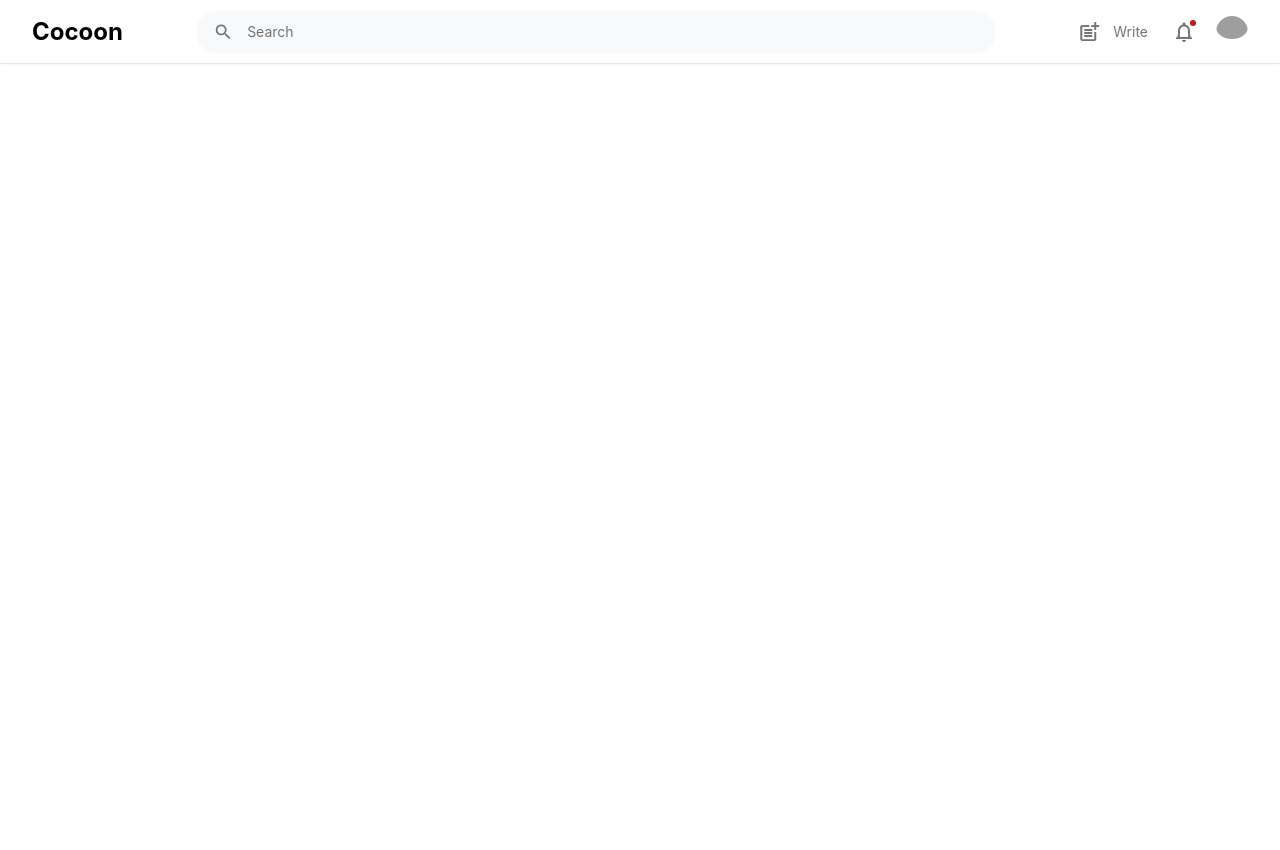
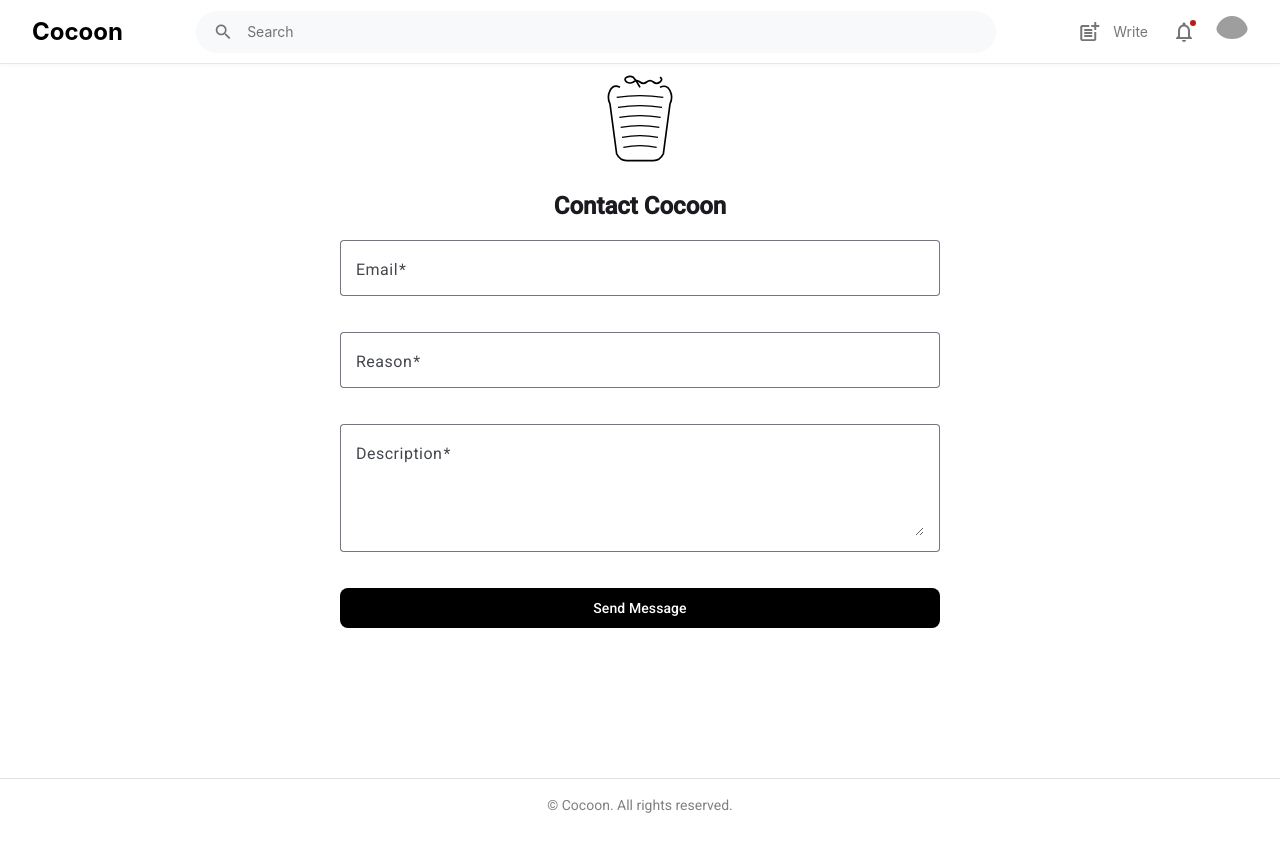
Before and after one commit to BoubkerElmaayouf/01-blog, an Angular app in the folder 01blog-frontend/: page /contact in a window 1280 px wide. Before the commit the page ends 800 px from the top, so only its background shows below. Built offline with nearby package versions, Linux system fonts and the light colour scheme; grey boxes are pictures that could not be loaded.

Commit message:
adding the contact page

```diff
--- a/01blog-frontend/src/app/features/contact/contact.component.css
+++ b/01blog-frontend/src/app/features/contact/contact.component.css
@@ -0,0 +1,61 @@
+.contact-container {
+  display: flex;
+  flex-direction: column;
+  align-items: center;
+  padding: 24px;
+  max-width: 600px;
+  margin: 0 auto;
+  flex: 1; /* pushes footer down */
+  margin-top: 50px;
+  height: 80vh;
+}
+
+.logo {
+  margin-bottom: 24px;
+  width: 80px;
+  height: auto;
+}
+
+.contact-header {
+  font-size: 24px;
+  font-weight: 600;
+  margin-bottom: 24px;
+}
+
+.contact-form {
+  display: flex;
+  flex-direction: column;
+  gap: 16px;
+  width: 100%;
+}
+
+.full-width {
+  width: 100%;
+}
+
+button {
+  background-color: black !important;
+  color: white !important;
+  border-radius: 8px;
+  font-weight: 500;
+}
+
+/* Footer */
+.footer {
+    display: flex;
+    justify-content: center;
+    align-items: center;
+  text-align: center;
+  /* padding: 16px; */
+  padding-top: 16px;
+  font-size: 14px;
+  color: gray;
+  border-top: 1px solid #e0e0e0;
+  margin-top: 40px;
+}
+
+@media (max-width: 600px) {
+  .contact-container {
+    padding: 16px;
+  }
+}
--- a/01blog-frontend/src/app/features/contact/contact.component.html
+++ b/01blog-frontend/src/app/features/contact/contact.component.html
@@ -1 +1,47 @@
 <app-navbar></app-navbar>
+
+<div class="contact-container">
+  <!-- Logo -->
+  <div class="logo">
+    <svg viewBox="0 0 120 140" xmlns="http://www.w3.org/2000/svg">
+      <path
+        d="M30 20 Q20 15 15 25 Q10 35 15 45 L25 120 Q30 130 40 130 L80 130 Q90 130 95 120 L105 45 Q110 35 105 25 Q100 15 90 20"
+        stroke="black" stroke-width="2.5" fill="none"/>
+      <path d="M25 35 Q60 30 95 35" stroke="black" stroke-width="2" fill="none"/>
+      <path d="M27 50 Q60 45 93 50" stroke="black" stroke-width="2" fill="none"/>
+      <path d="M29 65 Q60 60 91 65" stroke="black" stroke-width="2" fill="none"/>
+      <path d="M31 80 Q60 75 89 80" stroke="black" stroke-width="2" fill="none"/>
+      <path d="M33 95 Q60 90 87 95" stroke="black" stroke-width="2" fill="none"/>
+      <path d="M35 110 Q60 105 85 110" stroke="black" stroke-width="2" fill="none"/>
+      <path
+        d="M60 20 Q55 10 50 5 Q45 2 40 5 Q35 8 40 12 Q45 15 50 12 Q55 8 60 12 Q65 16 70 12 Q75 8 80 12 Q85 16 90 12 Q95 8 90 5"
+        stroke="black" stroke-width="2.5" fill="none"/>
+    </svg>
+  </div>
+  <div class="contact-header">Contact Cocoon</div>
+  <!-- Form -->
+  <form [formGroup]="contactForm" (ngSubmit)="onSubmit()" class="contact-form">
+    <mat-form-field appearance="outline" class="full-width">
+      <mat-label>Email</mat-label>
+      <input matInput formControlName="email" type="email" placeholder="Enter your email" />
+    </mat-form-field>
+
+    <mat-form-field appearance="outline" class="full-width">
+      <mat-label>Reason</mat-label>
+      <input matInput formControlName="reason" placeholder="Reason for contact" />
+    </mat-form-field>
+
+    <mat-form-field appearance="outline" class="full-width">
+      <mat-label>Description</mat-label>
+      <textarea matInput formControlName="description" rows="4" placeholder="Write your message"></textarea>
+    </mat-form-field>
+
+    <button mat-raised-button color="primary" type="submit" [disabled]="contactForm.invalid">
+      Send Message
+    </button>
+  </form>
+</div>
+
+<footer class="footer">
+  © Cocoon. All rights reserved.
+</footer>
--- a/01blog-frontend/src/app/features/contact/contact.component.ts
+++ b/01blog-frontend/src/app/features/contact/contact.component.ts
@@ -1,12 +1,43 @@
-import { Component } from "@angular/core";
+import { Component, OnInit } from "@angular/core";
+import { CommonModule } from "@angular/common";
+import { ReactiveFormsModule, FormBuilder, Validators, FormGroup } from "@angular/forms";
+import { MatFormFieldModule } from "@angular/material/form-field";
+import { MatInputModule } from "@angular/material/input";
+import { MatButtonModule } from "@angular/material/button";
 import { NavbarComponent } from "../../shared/components/navbar/navbar.component";
 
 @Component({
-    selector: "app-contact",
-    imports:[NavbarComponent],
-    templateUrl: "./contact.component.html",
-    styleUrls: ["./contact.component.css"]
+  selector: "app-contact",
+  standalone: true,
+  imports: [
+    CommonModule,
+    ReactiveFormsModule,
+    MatFormFieldModule,
+    MatInputModule,
+    MatButtonModule,
+    NavbarComponent
+  ],
+  templateUrl: "./contact.component.html",
+  styleUrls: ["./contact.component.css"],
 })
+export class ContactComponent implements OnInit {
+  contactForm!: FormGroup;
 
+  constructor(private fb: FormBuilder) {}
 
-export class ContactComponent {}
+  ngOnInit(): void {
+    this.contactForm = this.fb.group({
+      email: ["", [Validators.required, Validators.email]],
+      reason: ["", Validators.required],
+      description: ["", Validators.required],
+    });
+  }
+
+  onSubmit(): void {
+    if (this.contactForm.valid) {
+      console.log("Form Data:", this.contactForm.value);
+      alert("Message sent successfully!");
+      this.contactForm.reset();
+    }
+  }
+}
```
